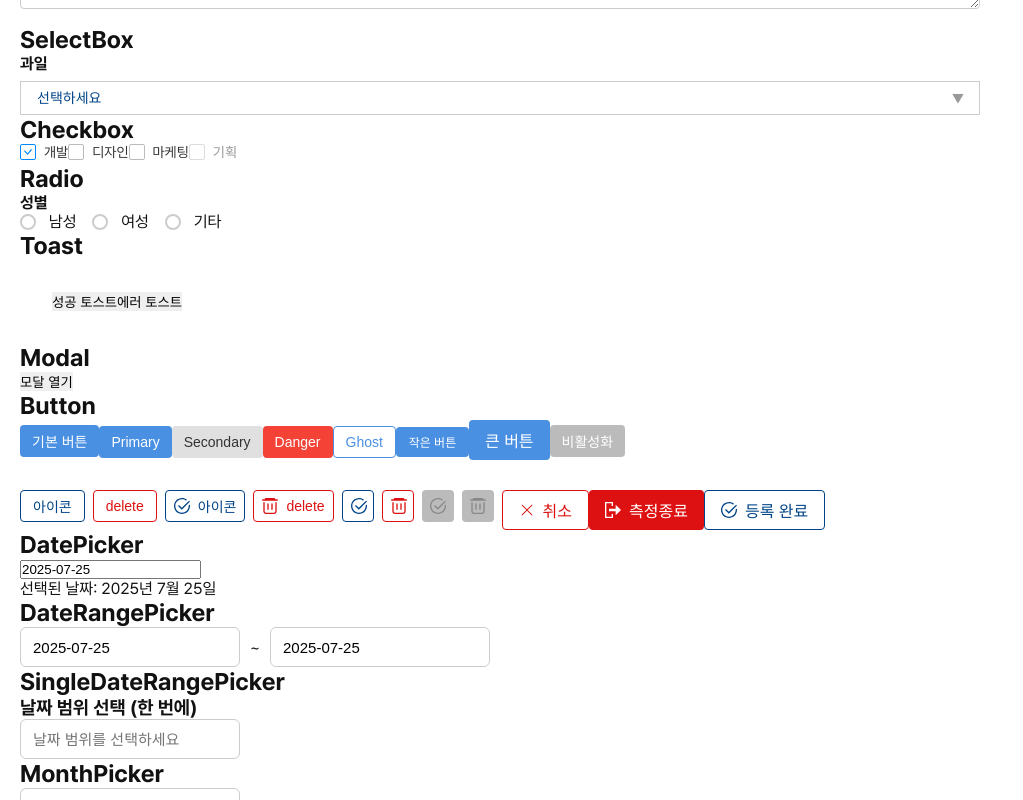
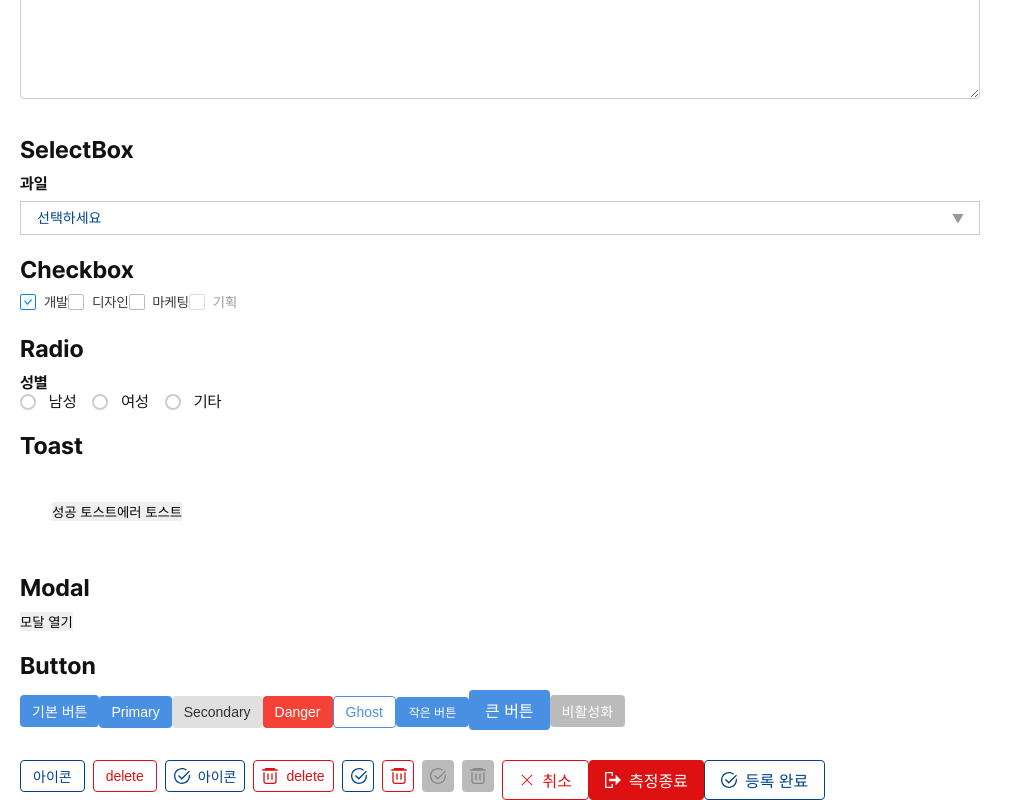
Before and after one commit to sizi7/control-system, a React (Vite) app: page /control-system/template in a window 1280 px wide. Shown: the part 360-1160 px from the top of the page, without its empty margins (0-1023 px from the left). Built offline with nearby package versions, Linux system fonts and the light colour scheme.

Commit message:
template style

```diff
--- a/src/components/common/DatePicker/DatePicker.jsx
+++ b/src/components/common/DatePicker/DatePicker.jsx
@@ -2,6 +2,7 @@ import { useState } from 'react';
 import ReactDatePicker from 'react-datepicker';
 import 'react-datepicker/dist/react-datepicker.css';
 import { ko } from 'date-fns/locale';
+import styles from './DatePicker.module.css';
 
 export default function DatePicker() {
   const [selectedDate, setSelectedDate] = useState(new Date());
@@ -26,6 +27,8 @@ export default function DatePicker() {
         selected={selectedDate}
         onChange={handleChange}
         dateFormat="yyyy-MM-dd"
+        className={styles.input}
+        calendarClassName={styles.customCalendar}
       />
       <p>선택된 날짜: {formatDateKorean(selectedDate)}</p>
     </div>
--- a/src/pages/Template/Template.jsx
+++ b/src/pages/Template/Template.jsx
@@ -20,7 +20,6 @@ import DateRangePicker from '@/components/common/DatePicker/DateRangePicker';
 import SingleDateRangePicker from '@/components/common/DatePicker/SingleDateRangePicker';
 import MonthRangePickerSingle from '@/components/common/DatePicker/MonthRangePickerSingle';
 import YearRangePickerSingle from '@/components/common/DatePicker/YearPicker';
-// import DatePicker from 'react-datepicker';
 
 const DefaultInput = () => {
   const [text, setText] = useState('');
@@ -376,11 +375,14 @@ const Template = () => {
 
       <div>
         <h2>Modal</h2>
+        <div>
           <DefaultModal />
+        </div>
       </div>
 
       <div>
         <h2>Button</h2>
+        <div>
           <Button>기본 버튼</Button>
           <Button variant="primary">Primary</Button>
           <Button variant="secondary">Secondary</Button>
@@ -420,6 +422,7 @@ const Template = () => {
               <Button variant="blue" size="lg" icon="confirm">
                 등록 완료
               </Button>
+            </div>
           </div>
         </div>
       </div>
--- a/src/pages/Template/Template.module.css
+++ b/src/pages/Template/Template.module.css
@@ -1,6 +1,13 @@
 .template {
     padding: 20px;
     width: 1000px;
+}
+
+.template>div {
+    display: flex;
+    flex-direction: column;
+    gap: 10px;
+    margin-top: 20px;
 }
 
 /* datepicker */
```
Lines whose indentation alone changed are shown as unchanged.
